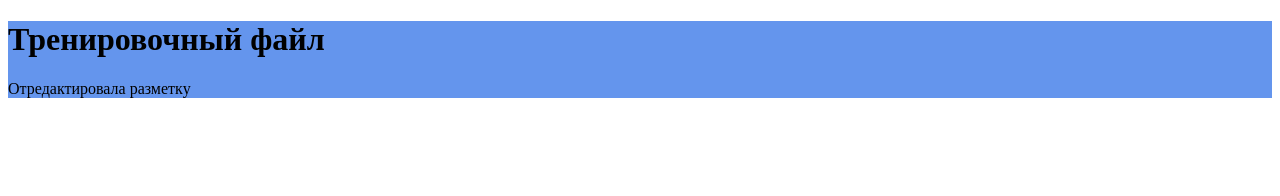
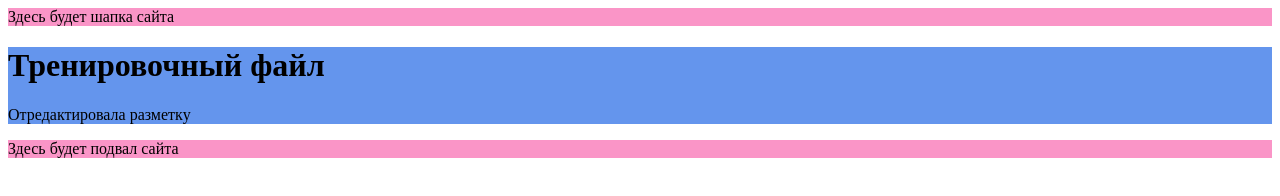
Before and after one commit to TatyanaDudchenko/first-project, a plain HTML site: page index.html in a window 1280 px wide. Drawn offline with Linux system fonts and the light colour scheme.

Commit message:
добавлена разметка, обновлены стили

```diff
--- a/index.html
+++ b/index.html
@@ -7,9 +7,16 @@
     <link rel="stylesheet" href="style.css">
 </head>
 <body>
-    <div class="main">
+    <header class="header">
+Здесь будет шапка сайта
+    </header>
+    <div class="content">
     <h1>Тренировочный файл</h1>
     <p>Отредактировала разметку</p>
+
 </div>
+<footer class="footer">
+Здесь будет подвал сайта
+</footer>
 </body>
 </html>
--- a/style.css
+++ b/style.css
@@ -1,4 +1,11 @@
-.main {
-    background-color: cornflowerblue;
-    margin: 0 auto;
+.header {
+    background-color: rgb(250, 149, 199);
+}
+
+.content {
+    background-color: rgb(100, 149, 237);
     }
+
+.footer {
+    background-color: rgb(250, 149, 199);
+}
```
